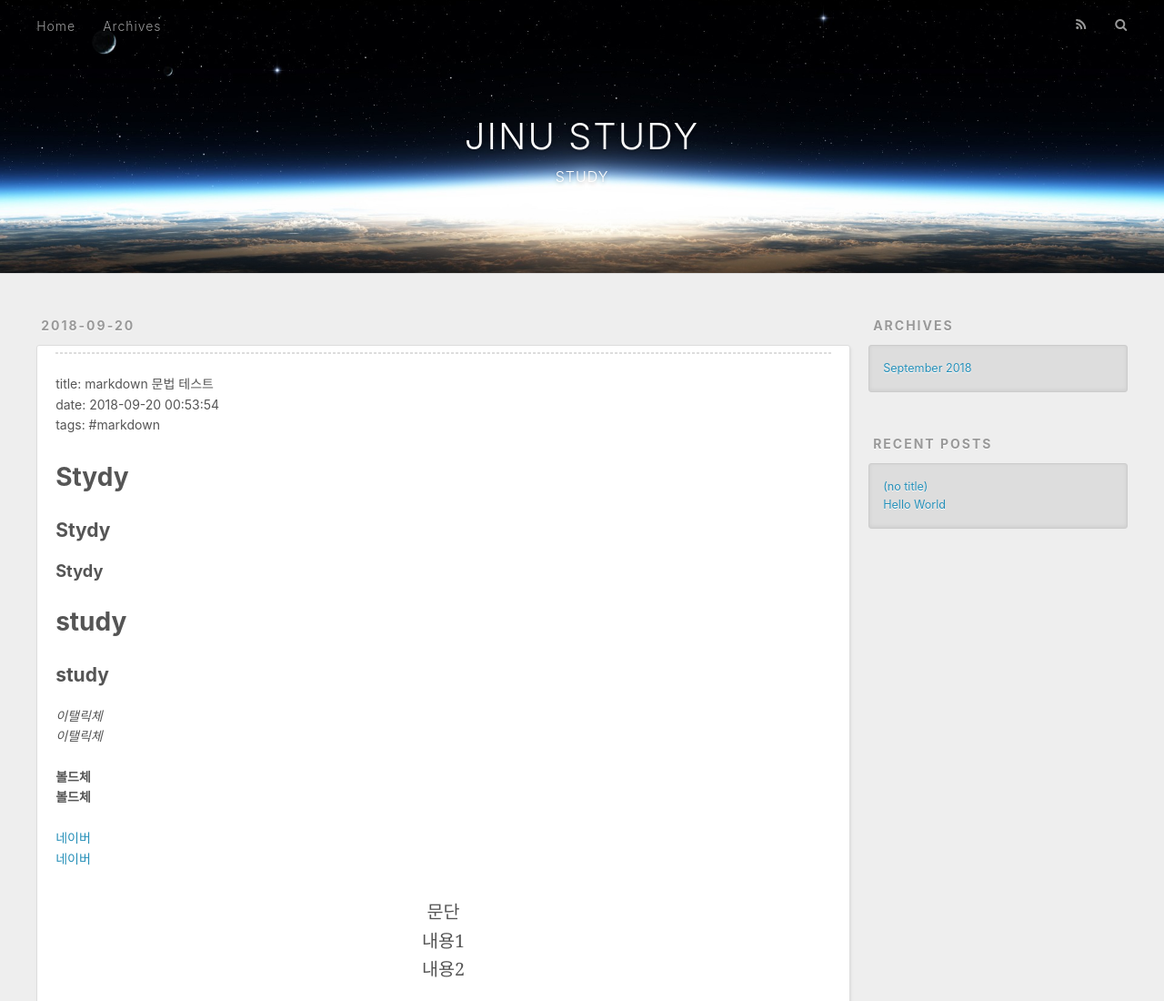
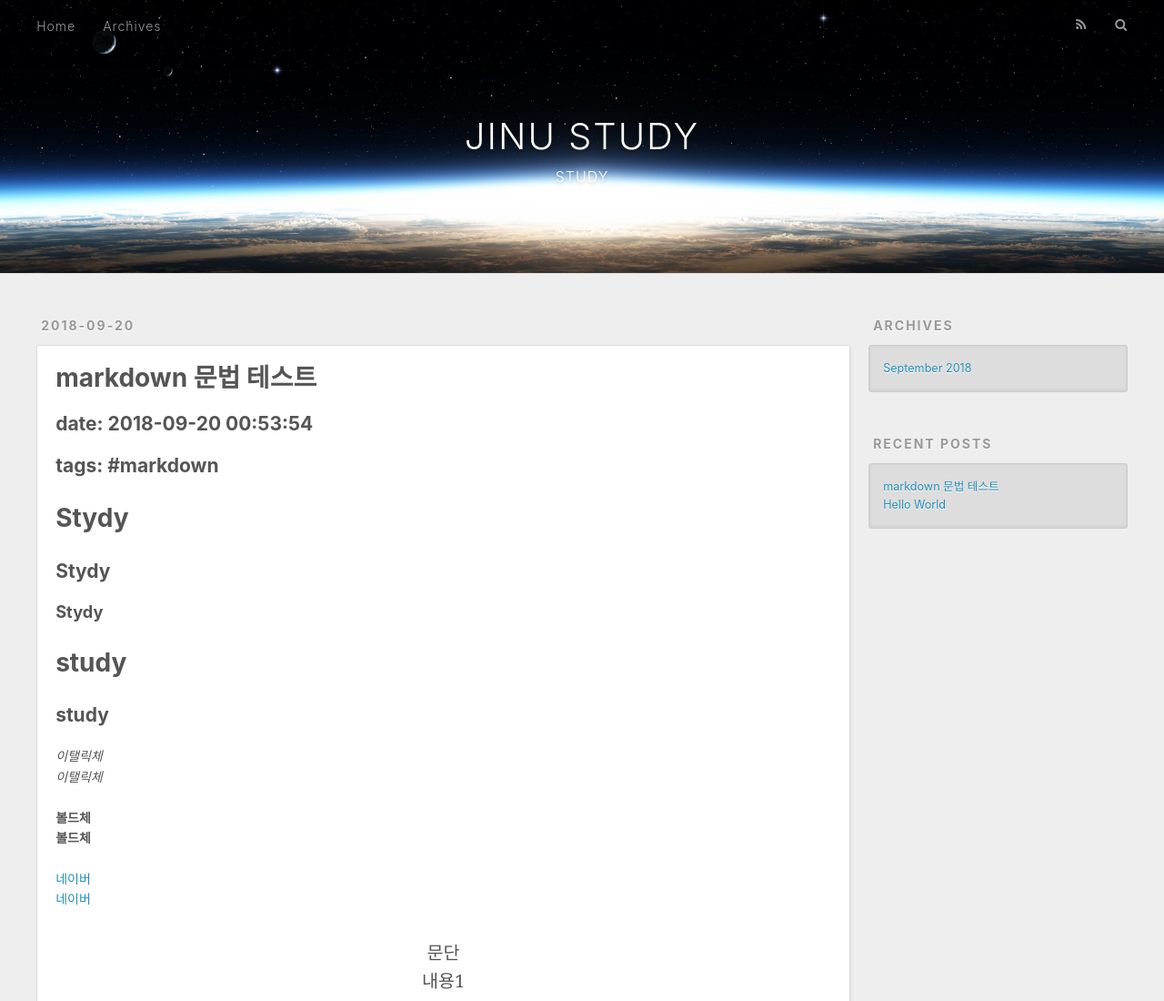
Before and after one commit to jinu3111/github.io, a plain HTML site: page 2018/09/20/first-post/index.html in a window 1280 px wide. Shown: the top 1100 px of the page at 91% size. Drawn offline with nearby package versions, Linux system fonts and the light colour scheme.

Commit message:
Site updated: 2018-09-20 01:30:42

```diff
--- a/2018/09/20/first-post/index.html
+++ b/2018/09/20/first-post/index.html
@@ -5,20 +5,20 @@
 
 
 
-  <title>JINU STUDY</title>
+  <title>markdown 문법 테스트 | JINU STUDY</title>
   <meta name="viewport" content="width=device-width, initial-scale=1, maximum-scale=1">
-  <meta name="description" content="title: markdown 문법 테스트date: 2018-09-20 00:53:54tags: #markdown StydyStydyStydystudystudy이탤릭체이탤릭체 볼드체볼드체 네이버네이버  문단내용1내용2   내용1 내용2 내용3   내용1 내용2 내용3">
+  <meta name="description" content="date: 2018-09-20 00:53:54tags: #markdownStydyStydyStydystudystudy이탤릭체이탤릭체 볼드체볼드체 네이버네이버  문단내용1내용2   내용1 내용2 내용3   내용1 내용2 내용3">
 <meta name="keywords" content="STUDY">
 <meta property="og:type" content="article">
-<meta property="og:title" content="JINU STUDY">
+<meta property="og:title" content="markdown 문법 테스트">
 <meta property="og:url" content="http://yoursite.com/2018/09/20/first-post/index.html">
 <meta property="og:site_name" content="JINU STUDY">
-<meta property="og:description" content="title: markdown 문법 테스트date: 2018-09-20 00:53:54tags: #markdown StydyStydyStydystudystudy이탤릭체이탤릭체 볼드체볼드체 네이버네이버  문단내용1내용2   내용1 내용2 내용3   내용1 내용2 내용3">
+<meta property="og:description" content="date: 2018-09-20 00:53:54tags: #markdownStydyStydyStydystudystudy이탤릭체이탤릭체 볼드체볼드체 네이버네이버  문단내용1내용2   내용1 내용2 내용3   내용1 내용2 내용3">
 <meta property="og:locale" content="default">
-<meta property="og:updated_time" content="2018-09-19T16:11:13.970Z">
+<meta property="og:updated_time" content="2018-09-19T16:20:47.666Z">
 <meta name="twitter:card" content="summary">
-<meta name="twitter:title" content="JINU STUDY">
-<meta name="twitter:description" content="title: markdown 문법 테스트date: 2018-09-20 00:53:54tags: #markdown StydyStydyStydystudystudy이탤릭체이탤릭체 볼드체볼드체 네이버네이버  문단내용1내용2   내용1 내용2 내용3   내용1 내용2 내용3">
+<meta name="twitter:title" content="markdown 문법 테스트">
+<meta name="twitter:description" content="date: 2018-09-20 00:53:54tags: #markdownStydyStydyStydystudystudy이탤릭체이탤릭체 볼드체볼드체 네이버네이버  문단내용1내용2   내용1 내용2 내용3   내용1 내용2 내용3">
 
     <link rel="alternate" href="/atom.xml" title="JINU STUDY" type="application/atom+xml">
 
@@ -79,11 +79,19 @@
   <div class="article-inner">
 
 
+      <header class="article-header">
+
+
+    <h1 class="article-title" itemprop="name">
+      markdown 문법 테스트
+    </h1>
+
+
+      </header>
+
     <div class="article-entry" itemprop="articleBody">
 
-        <hr>
-<p>title: markdown 문법 테스트<br>date: 2018-09-20 00:53:54<br>tags: #markdown</p>
-<h1 id="Stydy"><a href="#Stydy" class="headerlink" title="Stydy"></a>Stydy</h1><h2 id="Stydy-1"><a href="#Stydy-1" class="headerlink" title="Stydy"></a>Stydy</h2><h3 id="Stydy-2"><a href="#Stydy-2" class="headerlink" title="Stydy"></a>Stydy</h3><h1 id="study"><a href="#study" class="headerlink" title="study"></a>study</h1><h2 id="study-1"><a href="#study-1" class="headerlink" title="study"></a>study</h2><p><em>이탤릭체</em><br><em>이탤릭체</em></p>
+        <h2 id="date-2018-09-20-00-53-54"><a href="#date-2018-09-20-00-53-54" class="headerlink" title="date: 2018-09-20 00:53:54"></a>date: 2018-09-20 00:53:54</h2><h2 id="tags-markdown"><a href="#tags-markdown" class="headerlink" title="tags: #markdown"></a>tags: #markdown</h2><h1 id="Stydy"><a href="#Stydy" class="headerlink" title="Stydy"></a>Stydy</h1><h2 id="Stydy-1"><a href="#Stydy-1" class="headerlink" title="Stydy"></a>Stydy</h2><h3 id="Stydy-2"><a href="#Stydy-2" class="headerlink" title="Stydy"></a>Stydy</h3><h1 id="study"><a href="#study" class="headerlink" title="study"></a>study</h1><h2 id="study-1"><a href="#study-1" class="headerlink" title="study"></a>study</h2><p><em>이탤릭체</em><br><em>이탤릭체</em></p>
 <p><strong>볼드체</strong><br><strong>볼드체</strong></p>
 <p><a href="http://www.naver.com" target="_blank" rel="noopener">네이버</a><br><a href="http://www.naver.com" title="네이버 ALT" target="_blank" rel="noopener">네이버</a></p>
 <blockquote>
@@ -103,7 +111,7 @@
 
     </div>
     <footer class="article-footer">
-      <a data-url="http://yoursite.com/2018/09/20/first-post/" data-id="cjm9ch5f90000xw332zny0h26" class="article-share-link">Share</a>
+      <a data-url="http://yoursite.com/2018/09/20/first-post/" data-id="cjm9d619i0001i433ny88h3c1" class="article-share-link">Share</a>
 
 
     </footer>
@@ -152,7 +160,7 @@
       <ul>
 
           <li>
-            <a href="/2018/09/20/first-post/">(no title)</a>
+            <a href="/2018/09/20/first-post/">markdown 문법 테스트</a>
           </li>
 
           <li>
```
Also changed, not shown: 2018/09/20/hello-world/index.html (+3 -3 lines), archives/2018/09/index.html (+7 -1 lines), archives/2018/index.html (+7 -1 lines), archives/index.html (+7 -1 lines), index.html (+14 -6 lines).
